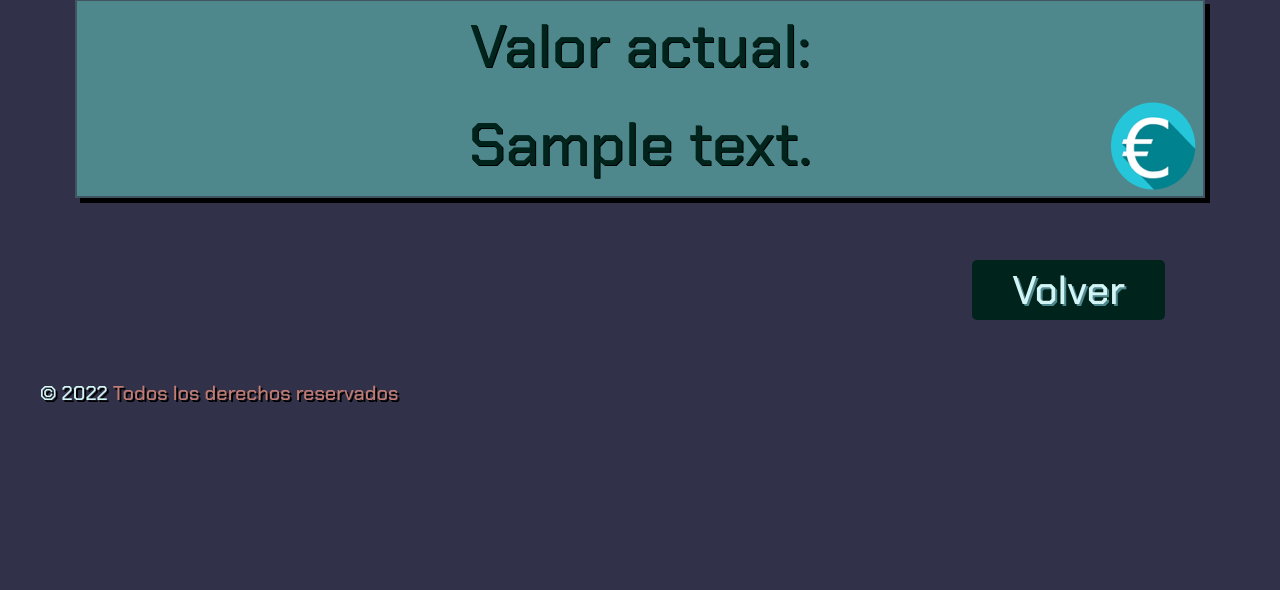
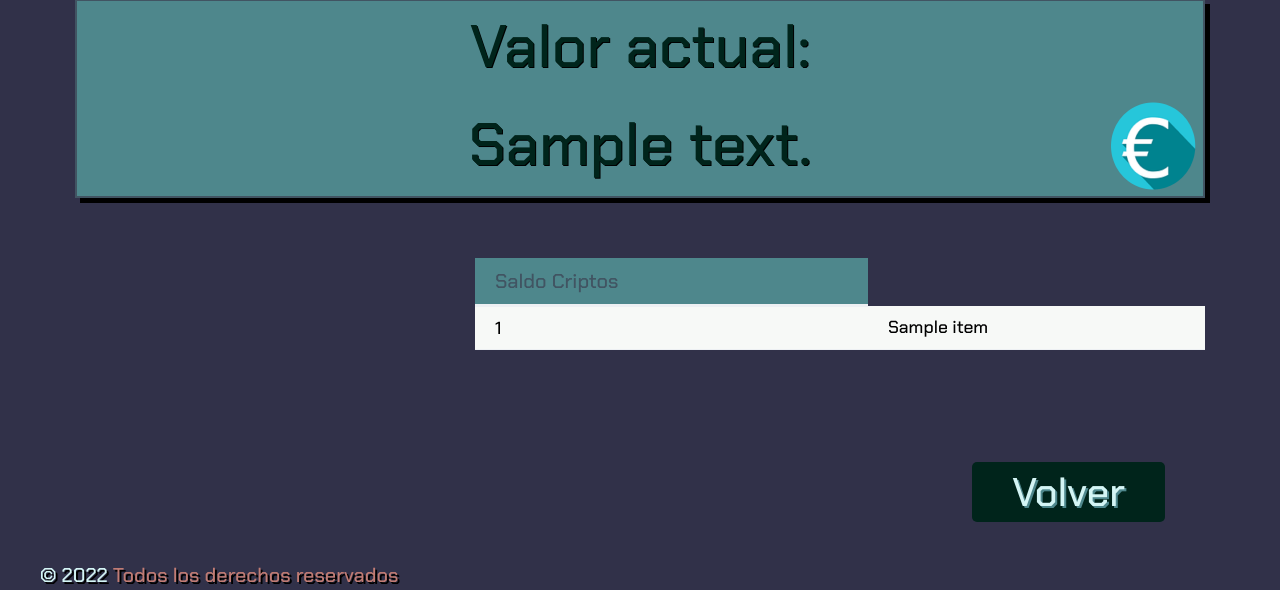
Before and after one commit to AliAmCa/Proyecto_Flask_classic, a Flask app: template criptomonedas/templates/status.html in a window 1280 px wide. Shown: the part 709-1299 px from the top of the page. Before the commit the page ends 1111 px from the top, so only its background shows below. Run offline with Flask 2, Linux system fonts and the light colour scheme; the template is opened without the code that fills it: most values are stand-ins (such as "Sample title", 1, 10 or a date in 2020).

Commit message:
Arreglo status

```diff
--- a/criptomonedas/routes.py
+++ b/criptomonedas/routes.py
@@ -116,6 +116,7 @@ def estado():
     try:
         totales = data_manager.consulta_total_inversion()
         resultados =[]
+        criptos =[]
         if totales:
             cambios = api_manager.obtener_cambio_a_euros()
 
@@ -129,15 +130,16 @@ def estado():
                 if cantidad_moneda>0:
                     if moneda!= 'EUR':
                         total_eur= cantidad_moneda * cambios[moneda]
+                        criptos.append(total_moneda)
                     else:
                         total_eur = cantidad_moneda
                     valor += total_eur
 
-            resultados.append(invertido)
+            resultados.append(round(invertido,2))
             resultados.append(round(valor,2))
 
 
-        return render_template("status.html", contenido = resultados)
+        return render_template("status.html", contenido = resultados, saldoCriptos = criptos)
 
     except sqlite3.Error as e:
         flash("Se ha producido un error en la base de datos. Inténtelo de nuevo más tarde")
--- a/criptomonedas/static/css/movimientos.css
+++ b/criptomonedas/static/css/movimientos.css
@@ -2,13 +2,17 @@
 
     max-height: 40vh;
     overflow-y: auto;
-    display: block;
+
     background-color: var(--background-color);
     border: solid 5px;
     border-color: var(--second-color);
     margin: 2rem;
+    align-items: center;
 
 
+}
+.cabecera{
+    background-color: var(--third-color);
 }
 .table thead {
     text-align: center;
--- a/criptomonedas/static/css/status.css
+++ b/criptomonedas/static/css/status.css
@@ -12,6 +12,17 @@
     background-color: var(--third-color);
     background: url('../images/euro.png') right bottom no-repeat;
     background-size: 100px;
+
+}
+.tabla{
+    display: flex;
+    justify-content:right;
+    margin-left: 50vh;
+
+}
+.table-criptos  td{
+    background-color: var(--white-color);
+    color: black;
 
 }
 
--- a/criptomonedas/static/css/styles.css
+++ b/criptomonedas/static/css/styles.css
@@ -7,7 +7,7 @@
     --second-color: #00241bff;
     --third-color: #4e878cff;
 
-
+    --white-color: #F7F9F7;
 
 }
 
--- a/criptomonedas/templates/movimientos.html
+++ b/criptomonedas/templates/movimientos.html
@@ -16,7 +16,7 @@
     <h1 class="titulo-seccion">MOVIMIENTOS</h1>
     {% if movimientos %}
         <table class="table">
-            <thead>
+            <thead class="cabecera">
                 <tr class="cabecera">
 
                     <th>Fecha</th>
--- a/criptomonedas/templates/status.html
+++ b/criptomonedas/templates/status.html
@@ -28,6 +28,30 @@
             </ul>
         </div>
 
+        <section class="tabla">
+            <table class="table-criptos">
+                <thead class="cabecera">
+                    <tr class="cabecera">
+
+
+                        <th>Saldo Criptos</th>
+
+                    </tr>
+                </thead>
+                <tbody>
+                    {% for item in saldoCriptos %}
+                        <tr>
+
+                            <td>{{item[0]}}</td>
+                            <td>{{item[1]}}</td>
+
+                        </tr>
+                    {% endfor %}
+                </tbody>
+
+            </table>
+        </section>
+
 
     {% else %}
 
```
Also changed, not shown: criptomonedas/models.py (+7 -2 lines), readme.md.
